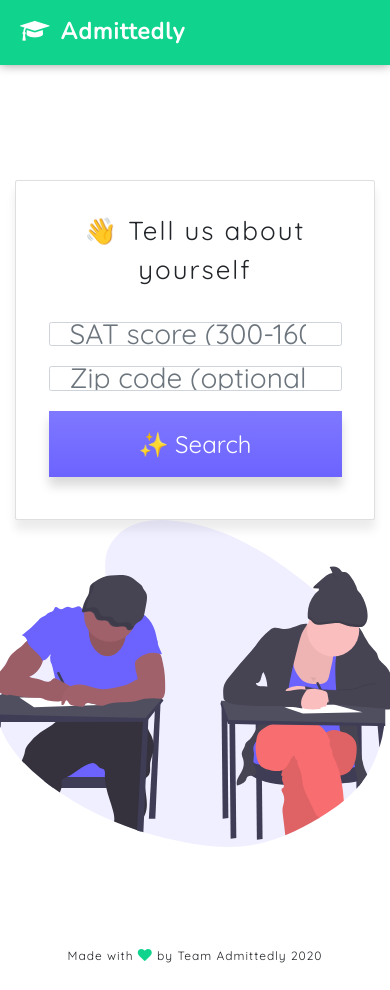
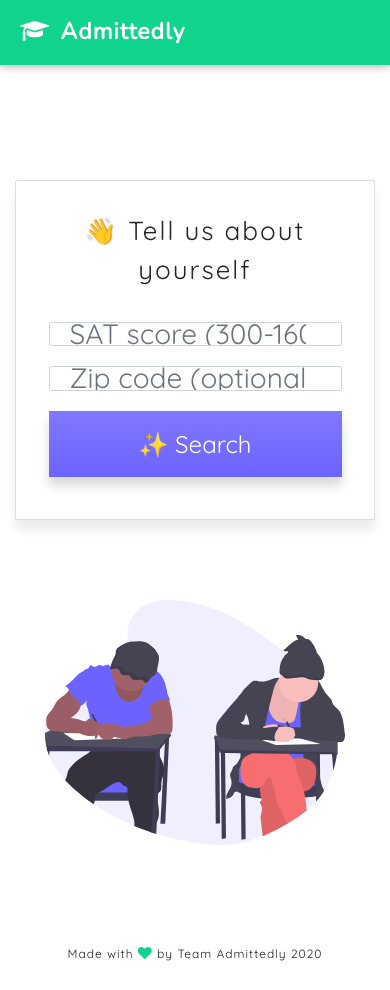
Before and after one commit to admitted-ly/frontend, a Vue app: page /match in a window 390 px wide. Built offline with nearby package versions, Linux system fonts and the light colour scheme; a web font is replaced by a local one.

Commit message:
Match page fixes

```diff
--- a/src/views/Match/Match.vue
+++ b/src/views/Match/Match.vue
@@ -73,6 +73,13 @@ input[type="number"] {
     border: none;
     cursor: pointer;
 }
+
+@media screen and (max-width: 760px) {
+    .illustration {
+        width: 300px;
+        padding-top: 80px;
+    }
+}
 </style>
 
 <script>
```
